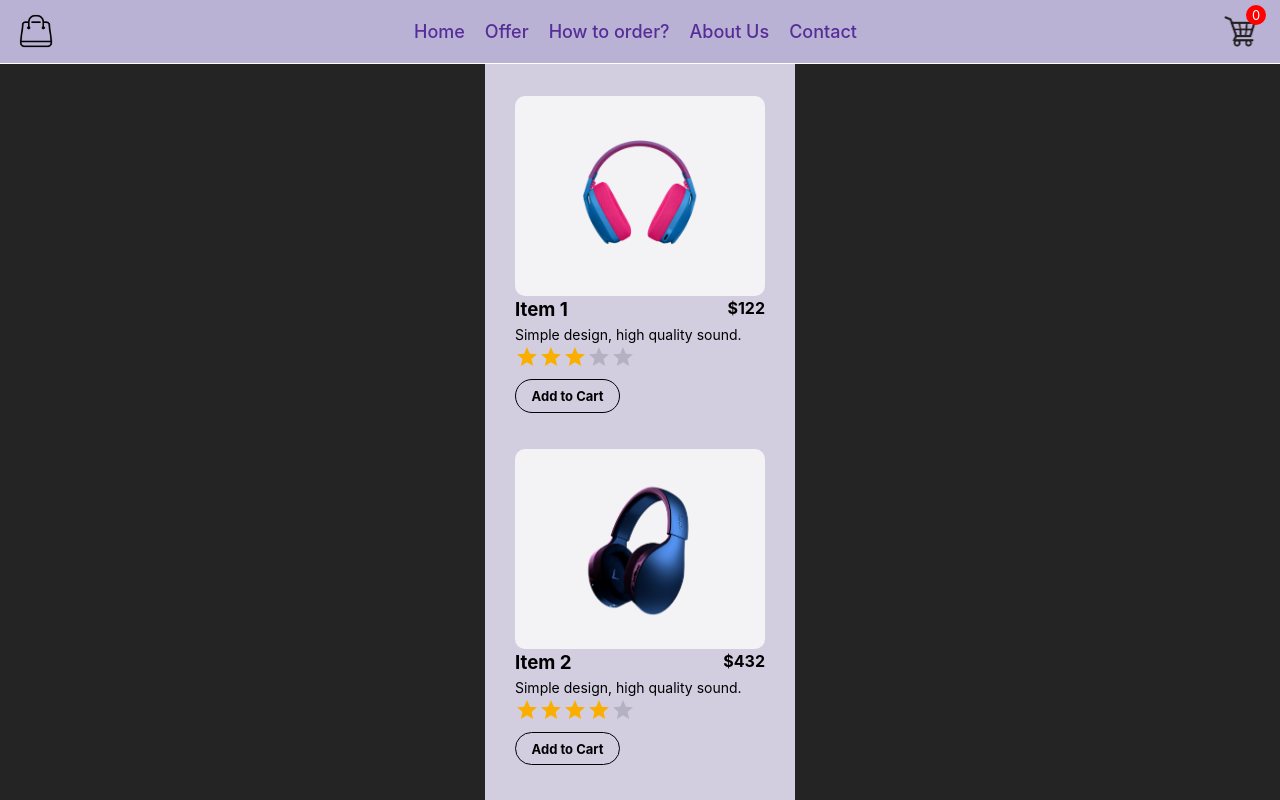
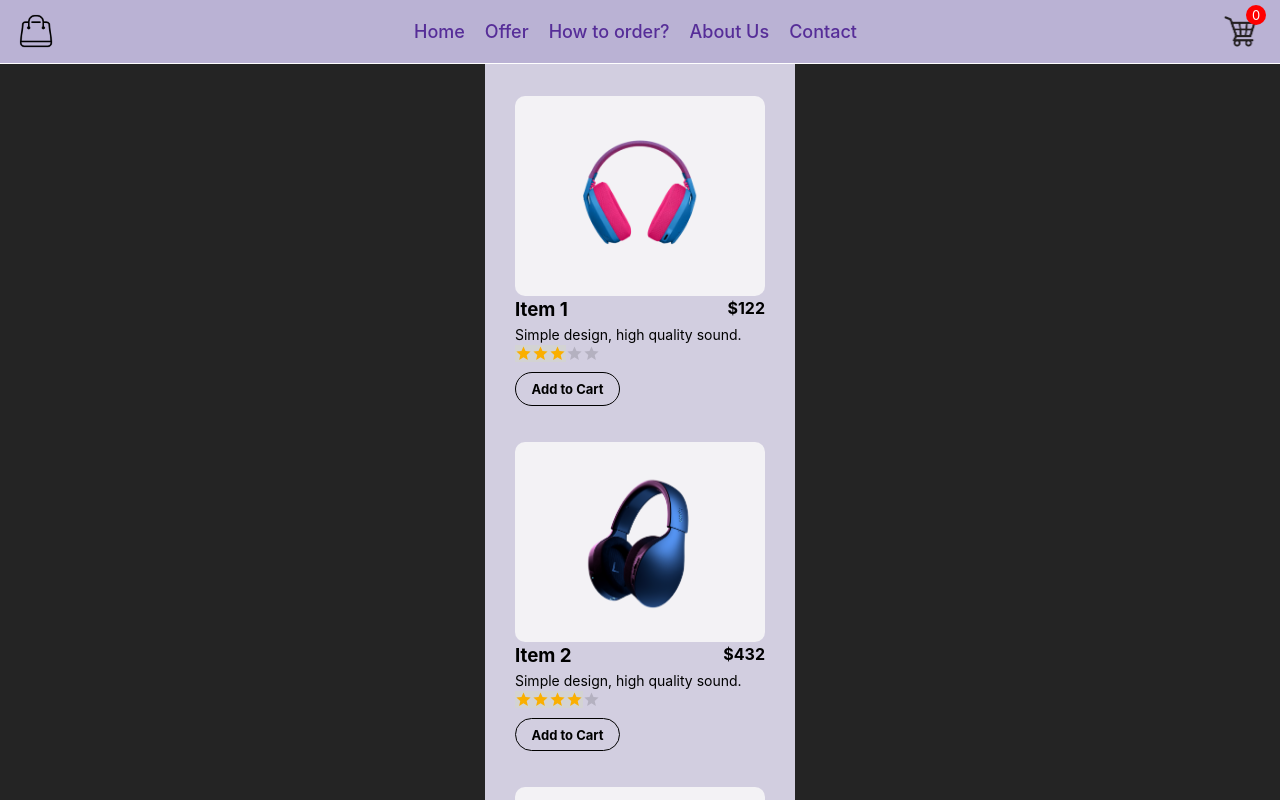
Before and after one commit to tatjana-jovicic/E-Commerce, a React (Vite) app: page /offer in a window 1280 px wide. Shown: the top 800 px of the page. Built offline with nearby package versions, Linux system fonts and the light colour scheme.

Commit message:
update star rating from feat-Offer

```diff
--- a/src/features/Offer/components/TextRating.jsx
+++ b/src/features/Offer/components/TextRating.jsx
@@ -2,19 +2,6 @@ import React from "react";
 import Box from "@mui/material/Box";
 import Rating from "@mui/material/Rating";
 import StarIcon from "@mui/icons-material/Star";
-
-const labels = {
-  0.5: "Useless",
-  1: "Useless+",
-  1.5: "Poor",
-  2: "Poor+",
-  2.5: "Ok",
-  3: "Ok+",
-  3.5: "Good",
-  4: "Good+",
-  4.5: "Excellent",
-  5: "Excellent+",
-};
 
 const TextRating = ({ rating }) => {
   return (
@@ -30,9 +17,13 @@ const TextRating = ({ rating }) => {
         value={rating}
         readOnly
         precision={0.5}
-        emptyIcon={<StarIcon style={{ opacity: 0.55 }} fontSize="inherit" />}
+        emptyIcon={<StarIcon style={{ opacity: 0.55, fontSize: "17px" }} />}
+        icon={
+          <StarIcon
+            style={{ fontSize: "17px", backgroundColor: "lightgray" }}
+          />
+        }
       />
-      <Box sx={{ ml: 2 }}></Box>
     </Box>
   );
 };
--- a/src/features/Offer/components/item.styles.css/Item.css
+++ b/src/features/Offer/components/item.styles.css/Item.css
@@ -24,6 +24,7 @@
   font-weight: bold;
   text-align: end;
 }
+
 .item_description h3,
 .item_description p {
   margin: 0;
```
